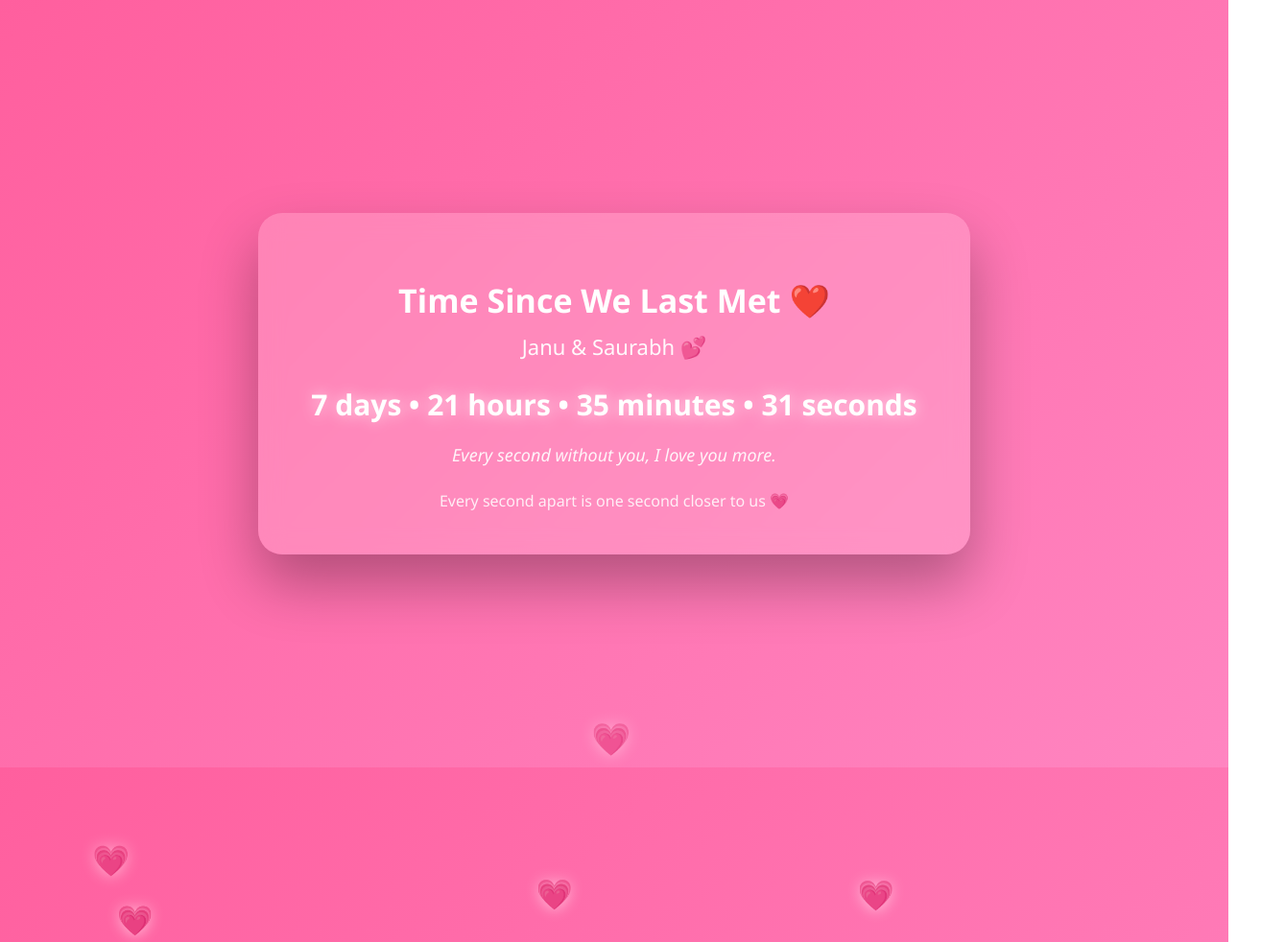
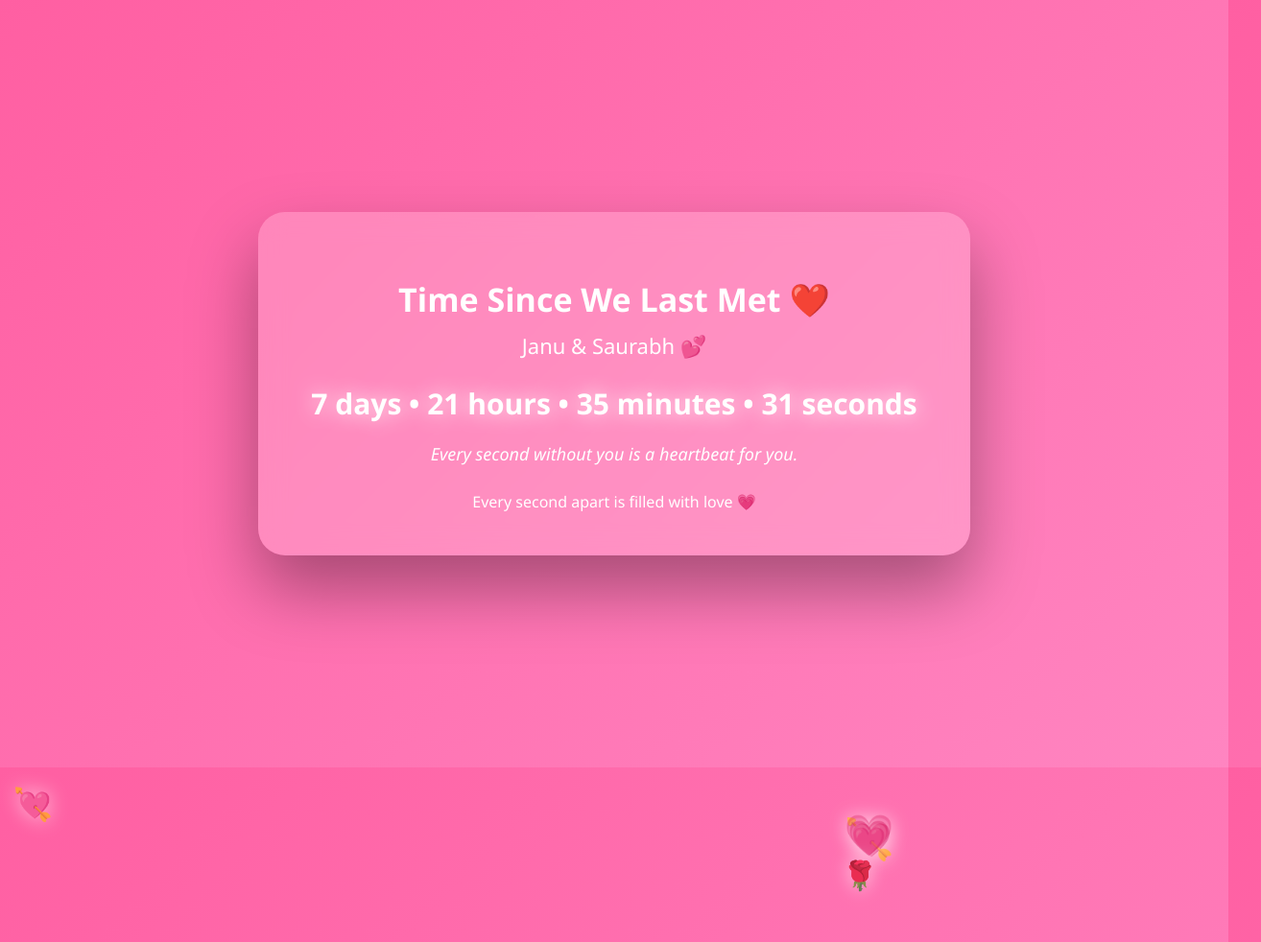
Before and after one commit to samg28506-cyber/time-apart, a plain HTML site: page index.html in a window 1280 px wide. Shown: the top 982 px of the page at 96% size, 1314 px wide, since content can reach past the window. Drawn offline with Linux system fonts and the light colour scheme.

Commit message:
Update index.html

```diff
--- a/index.html
+++ b/index.html
@@ -5,14 +5,12 @@
 <title>Janu & Saurabh ❤️</title>
 
 <style>
-  * {
-    box-sizing: border-box;
-  }
+  * { box-sizing: border-box; }
 
   body {
     margin: 0;
     height: 100vh;
-    background: linear-gradient(135deg, #ff5f9e, #ff85c1);
+    background: linear-gradient(135deg, #ff5fa2, #ff85c1);
     font-family: 'Segoe UI', sans-serif;
     overflow: hidden;
     display: flex;
@@ -23,67 +21,51 @@
 
   .container {
     text-align: center;
-    background: rgba(255, 255, 255, 0.18);
+    background: rgba(255,255,255,0.2);
     padding: 45px 55px;
-    border-radius: 25px;
-    backdrop-filter: blur(12px);
-    box-shadow: 0 30px 60px rgba(0,0,0,0.3);
-    z-index: 10;
+    border-radius: 28px;
+    backdrop-filter: blur(14px);
+    box-shadow: 0 35px 70px rgba(0,0,0,0.35);
+    z-index: 5;
     max-width: 90%;
   }
 
-  h1 {
-    font-size: 34px;
-    margin-bottom: 10px;
-  }
-
-  .names {
-    font-size: 22px;
-    opacity: 0.95;
-    margin-bottom: 25px;
-  }
-
+  h1 { font-size: 34px; margin-bottom: 10px; }
+  .names { font-size: 22px; margin-bottom: 25px; }
   .timer {
     font-size: 30px;
     font-weight: bold;
+    text-shadow: 0 0 20px rgba(255,255,255,0.9);
     margin: 20px 0;
-    text-shadow: 0 0 15px rgba(255,255,255,0.7);
   }
 
   .quote {
     font-size: 18px;
     font-style: italic;
-    opacity: 0.9;
+    min-height: 26px;
     margin-top: 20px;
-    min-height: 24px;
   }
 
-  .footer {
-    margin-top: 25px;
-    font-size: 16px;
-    opacity: 0.85;
-  }
+  .footer { margin-top: 25px; font-size: 16px; }
 
-  /* 💗 BIGGER & CLEARER FLOATING HEARTS */
-  .heart {
+  /* 🌸 FLOATING ELEMENTS */
+  .float {
     position: absolute;
-    font-size: 30px; /* BIGGER */
-    opacity: 0.95; /* CLEARER */
-    filter: drop-shadow(0 0 8px rgba(255,255,255,0.8)); /* GLOW */
+    font-size: 32px;
+    opacity: 1;
     animation: floatUp linear infinite;
     pointer-events: none;
+    filter: drop-shadow(0 0 10px rgba(255,255,255,0.9));
   }
 
   @keyframes floatUp {
     from {
-      transform: translateY(100vh) scale(0.9);
+      transform: translateY(110vh) scale(0.8);
       opacity: 0;
     }
-    15% {
-      opacity: 1;
-    }
+    15% { opacity: 1; }
     to {
-      transform: translateY(-10vh) scale(1.3);
+      transform: translateY(-10vh) scale(1.4);
       opacity: 0;
     }
   }
@@ -94,63 +76,63 @@
 
 <div class="container">
   <h1>Time Since We Last Met ❤️</h1>
-
   <div class="names">Janu & Saurabh 💕</div>
 
   <div class="timer" id="timer">Loading...</div>
-
   <div class="quote" id="quote"></div>
 
   <div class="footer">
-    Every second apart is one second closer to us 💗
+    Every second apart is filled with love 💗
   </div>
 </div>
 
 <script>
+  // 📅 LAST MET: 7 DEC 2025, 6:20 PM
   const lastMet = new Date("2025-12-07T18:20:00");
 
   const quotes = [
-    "Distance means so little when someone means so much.",
-    "Every second without you, I love you more.",
-    "Even time misses you when you’re not here.",
-    "We’re apart, but our hearts never are.",
-    "Counting seconds until I can hold you again."
+    "Distance means so little when love means everything.",
+    "Every second without you is a heartbeat for you.",
+    "Even time pauses when I think of you.",
+    "We may be apart, but our love floats everywhere.",
+    "Counting moments until I see you again."
   ];
+
+  const floatItems = ["💖","💕","💗","✨","✨","🌸","🌹","💘"];
 
   function updateTimer() {
     const now = new Date();
     const diff = now - lastMet;
 
-    const days = Math.floor(diff / (1000 * 60 * 60 * 24));
-    const hours = Math.floor((diff / (1000 * 60 * 60)) % 24);
-    const minutes = Math.floor((diff / (1000 * 60)) % 60);
-    const seconds = Math.floor((diff / 1000) % 60);
+    const d = Math.floor(diff / (1000*60*60*24));
+    const h = Math.floor((diff / (1000*60*60)) % 24);
+    const m = Math.floor((diff / (1000*60)) % 60);
+    const s = Math.floor((diff / 1000) % 60);
 
     document.getElementById("timer").innerHTML =
-      `${days} days • ${hours} hours • ${minutes} minutes • ${seconds} seconds`;
+      `${d} days • ${h} hours • ${m} minutes • ${s} seconds`;
   }
 
   function changeQuote() {
-    const quote = quotes[Math.floor(Math.random() * quotes.length)];
-    document.getElementById("quote").innerText = quote;
+    document.getElementById("quote").innerText =
+      quotes[Math.floor(Math.random() * quotes.length)];
   }
 
-  function createHeart() {
-    const heart = document.createElement("div");
-    heart.className = "heart";
-    heart.innerHTML = "💗";
-    heart.style.left = Math.random() * 100 + "vw";
-    heart.style.animationDuration = (7 + Math.random() * 6) + "s"; // SLOWER
-    document.body.appendChild(heart);
+  function createFloatingItem() {
+    const el = document.createElement("div");
+    el.className = "float";
+    el.innerText = floatItems[Math.floor(Math.random() * floatItems.length)];
+    el.style.left = Math.random() * 100 + "vw";
+    el.style.fontSize = (28 + Math.random() * 18) + "px";
+    el.style.animationDuration = (7 + Math.random() * 6) + "s";
+    document.body.appendChild(el);
 
-    setTimeout(() => {
-      heart.remove();
-    }, 13000);
+    setTimeout(() => el.remove(), 14000);
   }
 
   setInterval(updateTimer, 1000);
   setInterval(changeQuote, 5000);
-  setInterval(createHeart, 600); // LESS CROWDING
+  setInterval(createFloatingItem, 350);
 
   updateTimer();
   changeQuote();
```
